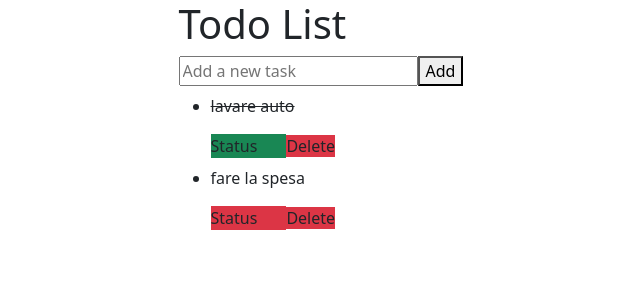
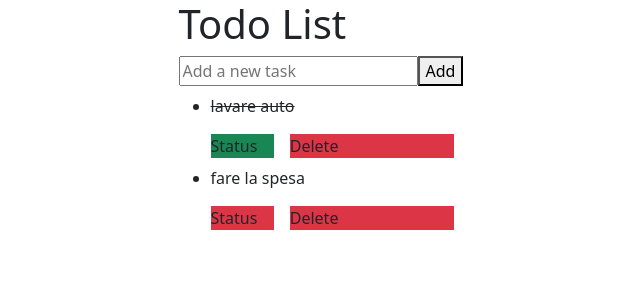
Before and after one commit to fabiodelli/php-todo-list-json, a PHP site: page / in a window 1280 px wide. Shown: the top 300 px of the page, without its empty margins (319-959 px from the left). Run offline with PHP 8.4, Linux system fonts and the light colour scheme; style sheets or scripts are compiled from the project's sources.

Commit message:
add style

```diff
--- a/style.scss
+++ b/style.scss
@@ -14,11 +14,13 @@
       text-decoration: line-through;
     }
     .status {
-      width: 30%;
+      width: 25%;
       display: inline-block;
+      margin-right: 1rem;
     }
     .delete{
-      width: 70%;
+      width: 65%;
+      display: inline-block;
     }
   }
 }
```
